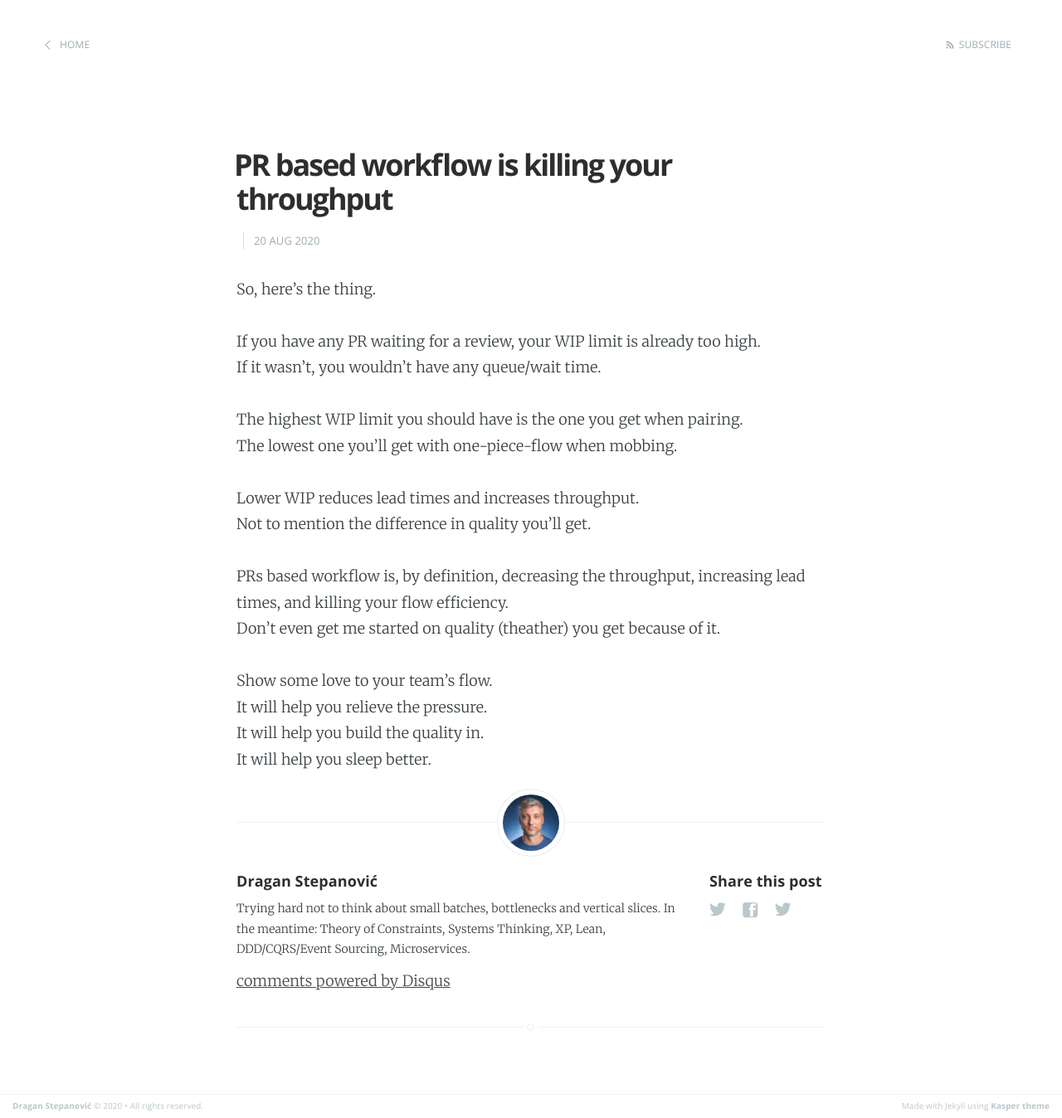
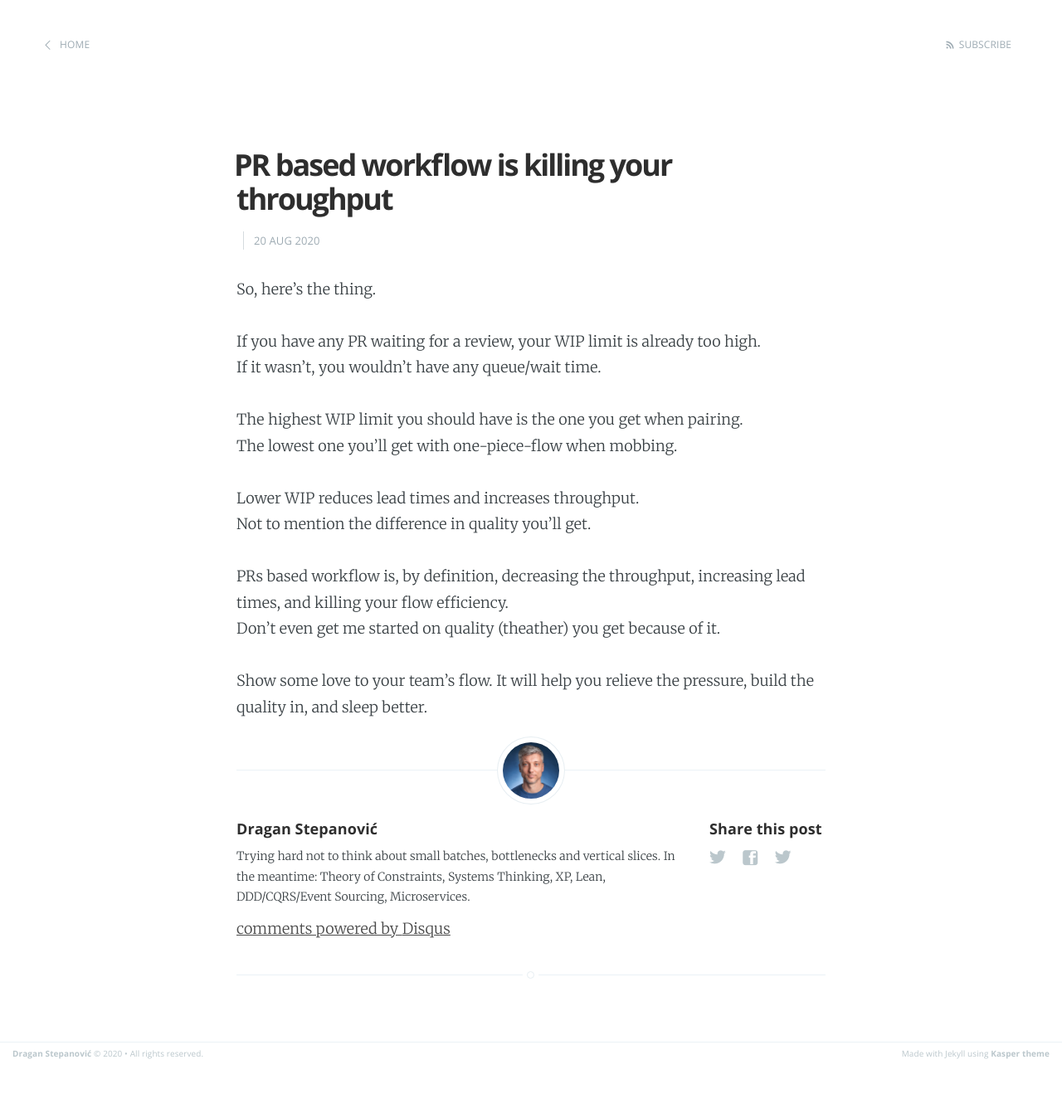
Before and after one commit to dragan-stepanovic/dragan-stepanovic.github.io, a Jekyll site: the page built from _posts/2020-08-20-prs-and-high-wip-limit.md, in a window 1280 px wide. Shown: the whole page at 83% size. Built offline with Jekyll 4.4.1, drawn with Linux system fonts in a browser that asks for light colours; our own code applies the rules of GitHub Pages for plain Markdown files; comment, search, counter and statistics services are not loaded; after the commit the page ends 1285 px from its top, so only the background shows below that.

Commit message:
Update 2020-08-20-prs-and-high-wip-limit.md

```diff
--- a/_posts/2020-08-20-prs-and-high-wip-limit.md
+++ b/_posts/2020-08-20-prs-and-high-wip-limit.md
@@ -16,8 +16,5 @@ Not to mention the difference in quality you'll get.
 PRs based workflow is, by definition, decreasing the throughput, increasing lead times, and killing your flow efficiency.
 Don't even get me started on quality (theather) you get because of it.
 
-
 Show some love to your team's flow.
-It will help you relieve the pressure.
-It will help you build the quality in.
-It will help you sleep better.
+It will help you relieve the pressure, build the quality in, and sleep better.
```
